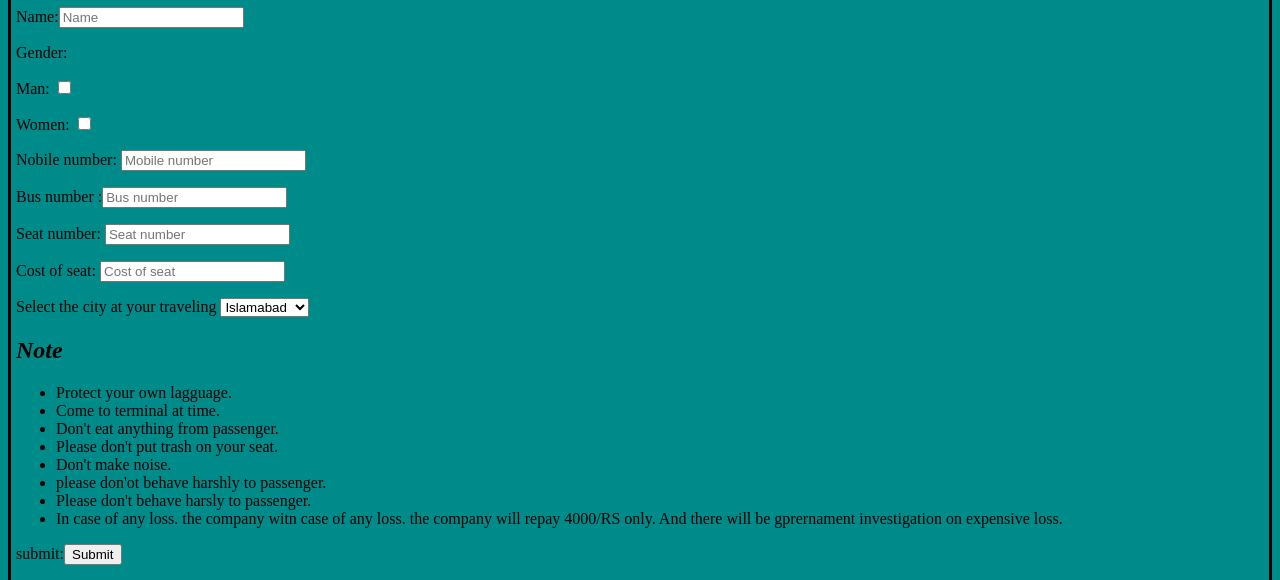
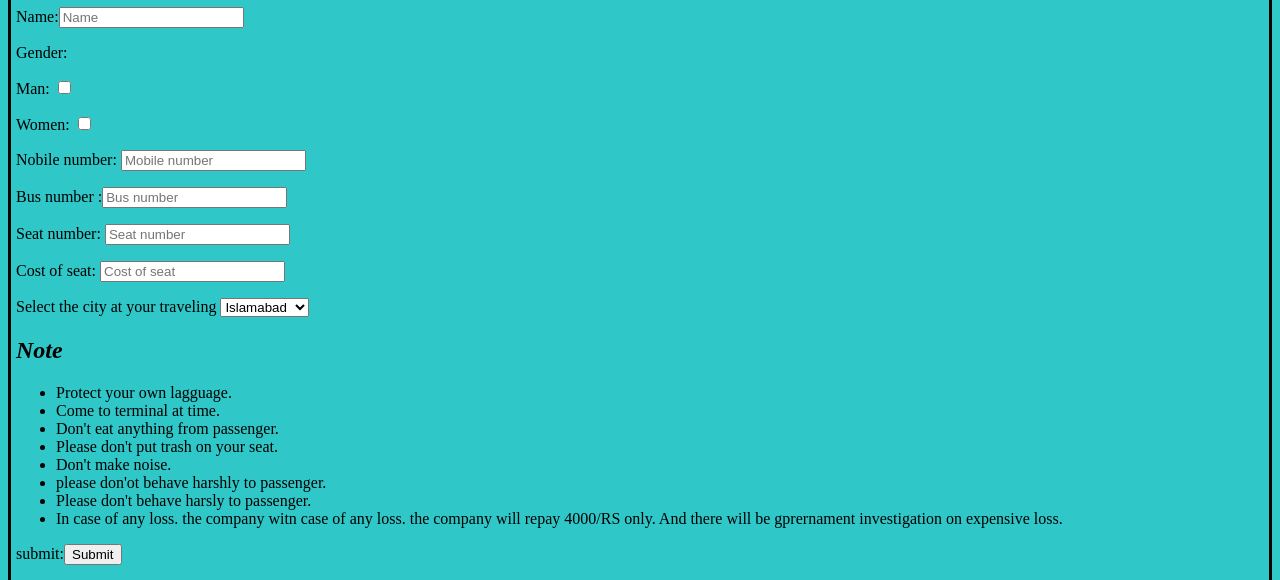
Before and after one commit to Ahmad-devs/Bus-Ticket-booking, a plain HTML site: page index.html in a window 1280 px wide. Shown: the part 89-669 px from the top of the page. Drawn offline with Linux system fonts and the light colour scheme.

Commit message:
background color change

```diff
--- a/foot.css
+++ b/foot.css
@@ -1,5 +1,5 @@
 body {
-    background-color: darkcyan;
+    background-color: rgb(47, 199, 199);
     border: 3px solid black;
     padding: 5px;
 }
--- a/index.html
+++ b/index.html
@@ -9,6 +9,7 @@
 </head>
 <body>
     <i><h1>Business class bus service</h1></i>
+    <div class="forms">
     <form>
         <P>Name:<input type="text" placeholder="Name"></P>
         <p>Gender:</p>
@@ -31,6 +32,7 @@
         <option>Peshawar</option>
         <option>Iptaabad</option>
         </select>
+    </div>
         <i><h2>Note</h2></i>
         <ul>
         <li>Protect your own lagguage.</li>
```
